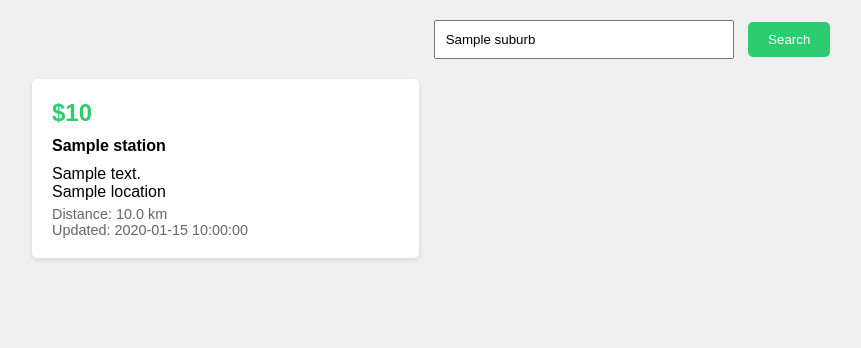
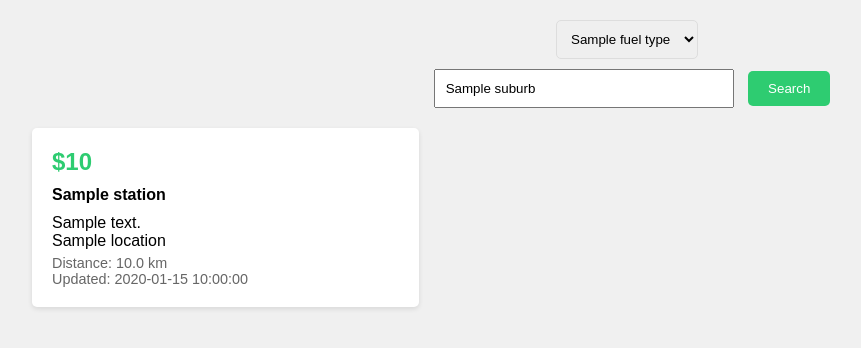
Before and after one commit to SPLATPLAYS/FuelWatchWA-Improvements, a Flask app: template templates/index.html in a window 1280 px wide. Shown: the part 192-540 px from the top of the page, without its empty margins (8-869 px from the left). Run offline with Flask 3, Linux system fonts and the light colour scheme; the template is opened without the code that fills it: most values are stand-ins (such as "Sample title", 1, 10 or a date in 2020).

Commit message:
Added fuel types and Updated readme

```diff
--- a/main.py
+++ b/main.py
@@ -12,6 +12,16 @@ logger = logging.getLogger(__name__)
 
 app = Flask(__name__)
 app.secret_key = 'your_secret_key_here'  # Required for flashing messages
+
+FUEL_TYPES = {
+    '1': 'ULP',
+    '2': 'PULP',
+    '4': 'Diesel',
+    '5': 'LPG',
+    '6': 'Brand Diesel',
+    '10': '98 RON',
+    '11': 'E85'
+}
 
 def get_coordinates(address):
     logger.debug(f"Attempting to get coordinates for address: {address}")
@@ -103,15 +113,17 @@ def sort_by_distance(fuel_data, user_coords, max_distance=5):  # Reduced initial
 @app.route('/', methods=['GET', 'POST'])
 def index():
     suburb = request.form.get('suburb', '')
+    fuel_type = request.form.get('fuel_type', '1')  # Default to ULP
     fuel_data = None
     logger.debug(f"Request method: {request.method}")
     logger.debug(f"Address submitted: {suburb}")
+    logger.debug(f"Fuel type selected: {FUEL_TYPES.get(fuel_type)}")
 
     if request.method == 'POST' and suburb:
         user_coords = get_coordinates(suburb)
         if user_coords:
-            # Get fuel data with suburb name
-            fuel_data = get_fuel_data(suburb=suburb)
+            # Get fuel data with suburb name and fuel type
+            fuel_data = get_fuel_data(product=int(fuel_type), suburb=suburb)
             if fuel_data:
                 fuel_data = sort_by_distance(fuel_data, user_coords)
                 logger.debug(f"Processed {len(fuel_data)} stations")
@@ -121,7 +133,11 @@ def index():
         else:
             flash("Could not find the specified location")
 
-    return render_template('index.html', fuel_data=fuel_data, suburb=suburb)
+    return render_template('index.html',
+                         fuel_data=fuel_data,
+                         suburb=suburb,
+                         fuel_types=FUEL_TYPES,
+                         selected_fuel=fuel_type)
 
 if __name__ == "__main__":
     app.run(debug=True)
--- a/templates/index.html
+++ b/templates/index.html
@@ -78,6 +78,16 @@ APP/templates/index.html
             font-size: 0.9em;
             margin-top: 5px;
         }
+        .search-form select {
+        padding: 10px;
+        margin-right: 10px;
+        border-radius: 5px;
+        border: 1px solid #ddd;
+        }
+
+        .fuel-type {
+        margin-bottom: 10px;
+        }
     </style>
 </head>
 <body>
@@ -98,6 +108,15 @@ APP/templates/index.html
         {% endwith %}
 
         <form class="search-form" method="POST">
+            <div class="fuel-type">
+                <select name="fuel_type">
+                    {% for value, name in fuel_types.items() %}
+                        <option value="{{ value }}" {% if value == selected_fuel %}selected{% endif %}>
+                            {{ name }}
+                        </option>
+                    {% endfor %}
+                </select>
+            </div>
             <input type="text" name="suburb" placeholder="Enter your suburb or address" value="{{ suburb }}" required>
             <button type="submit">Search</button>
         </form>
```
Also changed, not shown: README.md.
